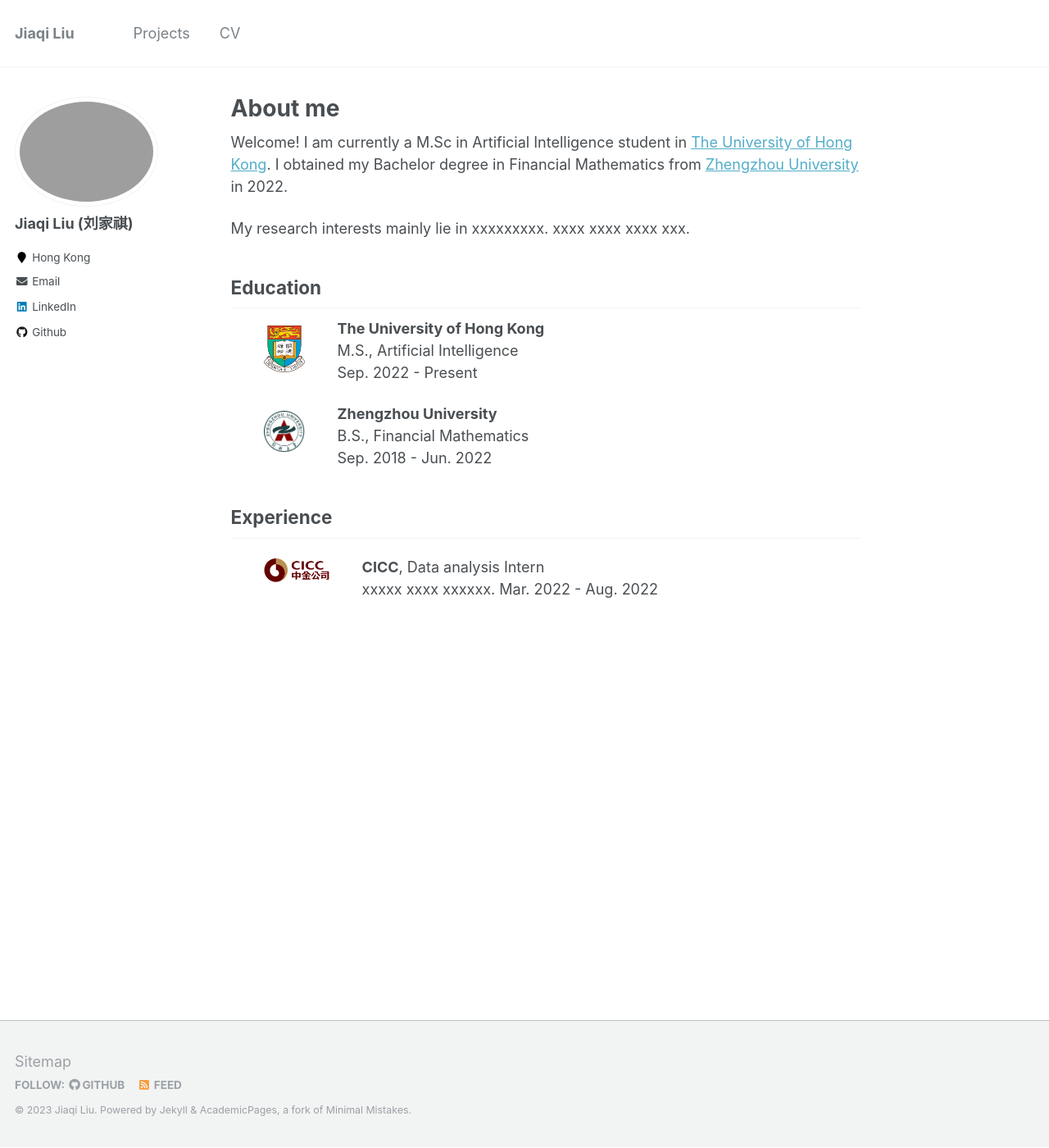
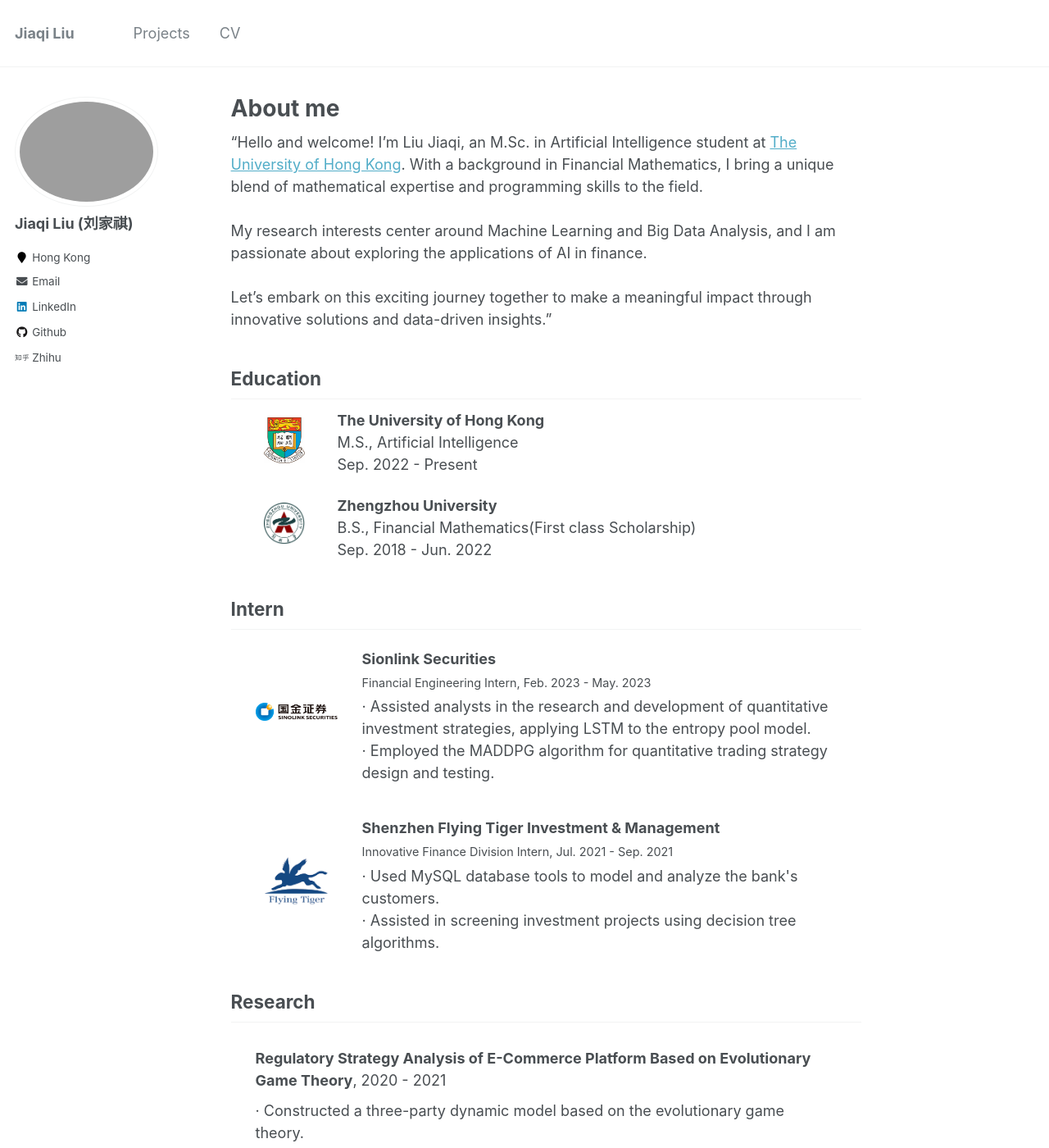
Before and after one commit to Danaliu67/Danaliu67.github.io, a Jekyll site: the page built from _pages/about.md, in a window 1280 px wide and 1400 px high. Shown: the whole window at 82% size. Built offline with Jekyll 4.4.1, drawn with Linux system fonts in a browser that asks for light colours; some of the changed text lies outside the part shown.

Commit message:
feat(all): add personal intro

```diff
--- a/_config.yml
+++ b/_config.yml
@@ -88,7 +88,7 @@ author:
   employer         :
   pubmed           :
   googlescholar    :
-  email            : xxxxx@connect.hku.hk
+  email            : u3604717@connect.hku.hk
   researchgate     :  # example: "https://www.researchgate.net/profile/yourprofile"
   uri              :
   bitbucket        :
@@ -103,7 +103,7 @@ author:
   instagram        :
   impactstory      : #"https://profiles.impactstory.org/u/xxxx-xxxx-xxxx-xxxx"
   lastfm           :
-  linkedin         : xxxx
+  linkedin         : jiaqi-liu-0044a5275
   orcid            :
   pinterest        :
   soundcloud       :
@@ -116,7 +116,7 @@ author:
   xing             :
   youtube          :
   wikipedia        :
-  zhihu               :
+  zhihu               : liu-jia-qi-10-61
 
 
 # Reading Files
@@ -257,7 +257,7 @@ sass:
 permalink: /:categories/:title/
 # paginate: 5 # amount of posts to show
 # paginate_path: /page:num/
-timezone: Asia/Hong_Kong # http://en.wikipedia.org/wiki/List_of_tz_database_time_zones
+# timezone: Asia/Hong_Kong # http://en.wikipedia.org/wiki/List_of_tz_database_time_zones
 
 
 # Plugins
--- a/_pages/about.md
+++ b/_pages/about.md
@@ -7,10 +7,7 @@ redirect_from:
   - /about/
   - /about.html
 ---
-
-Welcome! I am currently a M.Sc in Artificial Intelligence student in [The University of Hong Kong](https://www.hku.hk/). I obtained my Bachelor degree in Financial Mathematics from [Zhengzhou University](http://english.zzu.edu.cn/) in 2022.
-
-My research interests mainly lie in xxxxxxxxx. xxxx xxxx xxxx xxx.
+"Hello and welcome! I'm Liu Jiaqi, an M.Sc. in Artificial Intelligence student at  [The University of Hong Kong](https://www.hku.hk/). With a background in Financial Mathematics, I bring a unique blend of mathematical expertise and programming skills to the field. <br/><br/>My research interests center around Machine Learning and Big Data Analysis, and I am passionate about exploring the applications of AI in finance. <br/><br/>Let's embark on this exciting journey together to make a meaningful impact through innovative solutions and data-driven insights."
 
 ## Education
 
@@ -27,18 +24,44 @@ My research interests mainly lie in xxxxxxxxx. xxxx xxxx xxxx xxx.
   <img src="/images/logo3.png" style="float:left;margin-top:10px;" width="50" alt="markdown" hspace="40px">
   <p>
     <b>Zhengzhou University</b><br/>
-    B.S., Financial Mathematics<br/>
+    B.S., Financial Mathematics(First class Scholarship)<br/>
     Sep. 2018 - Jun. 2022<br/>
   </p>
 </div>
 
-## Experience
+## Intern
 
-<div>
-  <img src="/images/logo1.png" style="float:left;" width="80" alt="markdown" hspace="40px">
-  <p style="float:left;margin-top:10px;">
-    <b>CICC</b>, Data analysis Intern<br/>
-    xxxxx xxxx xxxxxx.
-    Mar. 2022 - Aug. 2022<br/>
-  </p>
+<div style="display:flex;justify-content:flex-start;">
+  <img src="/images/sionlink.png" style="width:100px;object-fit:contain;margin:30px;">
+  <div style="margin-top:10px;">
+    <b>Sionlink Securities</b><br/>
+    <div style="font-size: .8rem;margin-top:5px;margin-bottom:5px;">
+      Financial Engineering Intern, Feb. 2023 - May. 2023<br/>
+    </div>
+    ‧ Assisted analysts in the research and development of quantitative investment strategies, applying LSTM to the entropy pool model.<br/>
+    ‧ Employed the MADDPG algorithm for quantitative trading strategy design and testing.<br/>
+  </div>
 </div>
+
+<div style="display:flex;justify-content: flex-start;">
+  <img src="/images/flying%20tiger.png" style="width:80px;object-fit:contain;margin:40px;margin-top:70px;">
+  <div style="margin-top:40px;">
+    <b>Shenzhen Flying Tiger Investment & Management</b><br/>
+    <div style="font-size: .8rem;margin-top:5px;margin-bottom:5px;">
+      Innovative Finance Division Intern, Jul. 2021 - Sep. 2021<br/>
+    </div>
+    ‧ Used MySQL database tools to model and analyze the bank's customers.<br/>
+    ‧ Assisted in screening investment projects using decision tree algorithms.<br/>
+  </div>
+</div>
+
+## Research
+
+<div style="margin:30px;">
+    <div style="margin-bottom:10px;">
+      <b>Regulatory Strategy Analysis of E-Commerce Platform Based on Evolutionary Game Theory</b>, 2020 - 2021<br/>
+    </div>
+    ‧ Constructed a three-party dynamic model based on the evolutionary game theory.<br/>
+    ‧ Utilized Maple and Python to process and simulate the model, analyze stability strategies and behavior evolution.<br/>
+    ‧ Proposed solutions and drafted papers in LaTeX.<br/>
+</div>
```
Also changed, not shown: README.md (+0 -2 lines), _pages/projects.md (+22 -8 lines), Gemfile.lock, images/flying tiger.png (added), images/sionlink.png (added), 2 other files.
